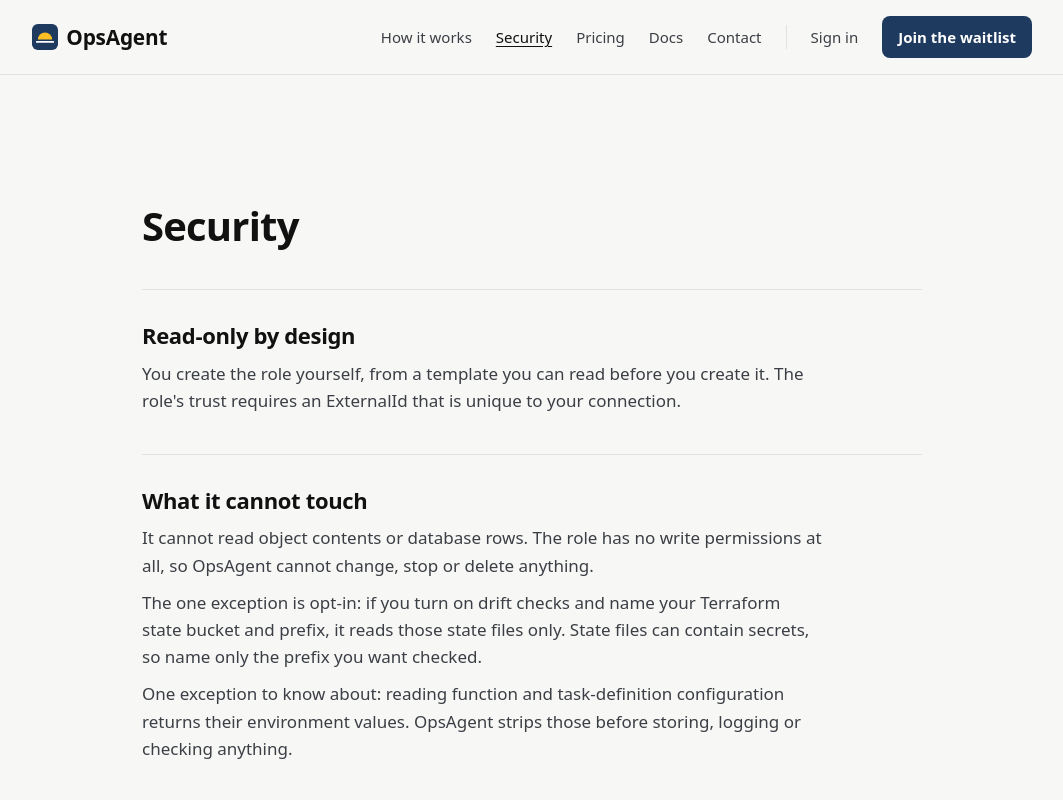
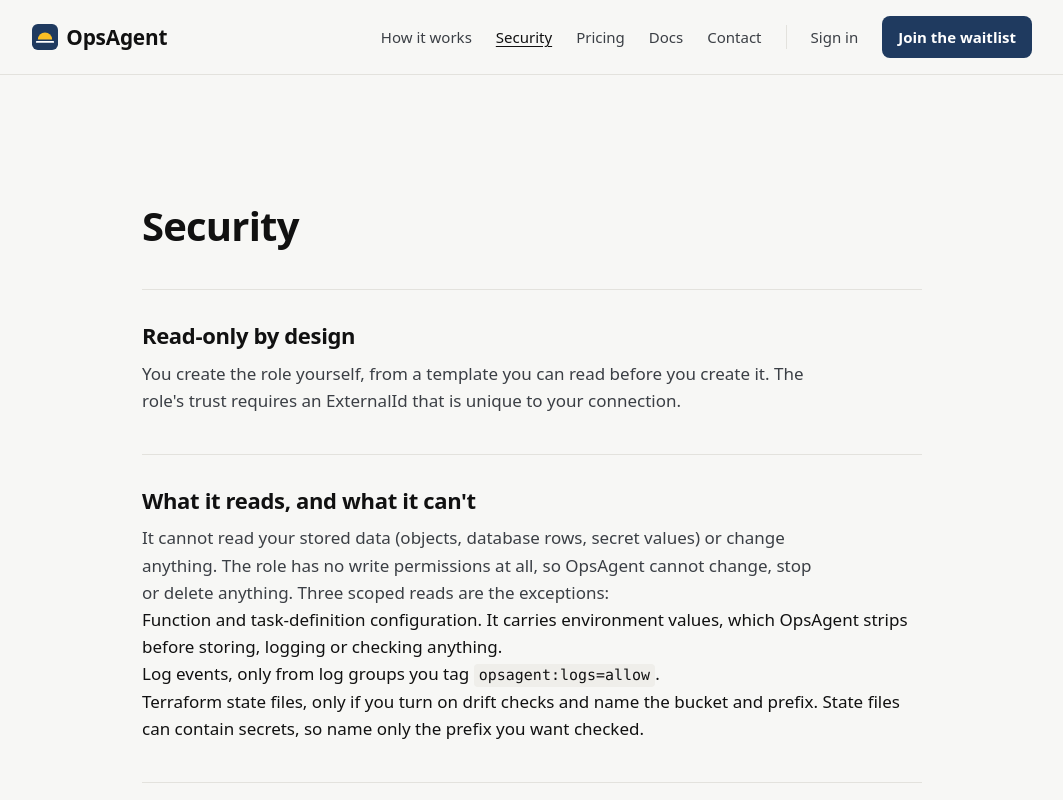
Before and after one commit to OpsAgentDev/opsagent-web, a Next.js app: page /security in a window 1280 px wide. Shown: the top 800 px of the page, without its empty margins (108-1171 px from the left). Built offline with nearby package versions, Linux system fonts and the light colour scheme.

Commit message:
Marketing: consistent trust claims, security exceptions list, menu close, contrast, contact heading

```diff
--- a/app/(marketing)/contact/page.tsx
+++ b/app/(marketing)/contact/page.tsx
@@ -13,7 +13,7 @@ export default async function Contact({ searchParams }: { searchParams: Promise<
   const initial = TOPICS.find((x) => x.value === t)?.value ?? "general";
   return (
     <main className="page">
-      <h1>Contact</h1>
+      <h1>Talk to us</h1>
       <p>Questions, security reports, partnerships. We reply to you by email.</p>
       <ContactForm initialTopic={initial} />
     </main>
--- a/app/(marketing)/how-it-works/page.tsx
+++ b/app/(marketing)/how-it-works/page.tsx
@@ -17,7 +17,7 @@ export default function HowItWorks() {
           <h2>Connect read-only</h2>
           <p>
             You create one role in your cloud account in one click. It can list and describe resources and read
-            billing and security findings. It cannot read your stored data (except Terraform state files you choose to share for drift checks) or change anything. AWS is the first supported
+            billing and security findings. It cannot read your stored data or change anything, with a few opt-in exceptions listed on the Security page. AWS is the first supported
             provider.
           </p>
         </li>
--- a/app/(marketing)/marketing.css
+++ b/app/(marketing)/marketing.css
@@ -292,7 +292,7 @@ body:has(.mkt) { background: #f7f7f5; }
 .mkt .contact { max-width: 560px; margin-top: 24px; }
 .mkt .contact label { display: block; margin: 16px 0 6px; font-weight: 600; }
 .mkt .contact input, .mkt .contact select, .mkt .contact textarea {
-  width: 100%; padding: 10px 12px; font: inherit; border: 1px solid var(--line); border-radius: 8px; background: #fff;
+  width: 100%; padding: 10px 12px; font: inherit; border: 1px solid #8a877f; border-radius: 8px; background: #fff;
 }
 .mkt .contact input:focus-visible, .mkt .contact select:focus-visible, .mkt .contact textarea:focus-visible, .mkt .contact button:focus-visible { outline: 2px solid var(--navy); outline-offset: 2px; }
 .mkt .contact button {
--- a/app/(marketing)/page.tsx
+++ b/app/(marketing)/page.tsx
@@ -14,7 +14,7 @@ const DAY_NIGHT = [
 const STEPS = [
   {
     title: "Connect read-only",
-    body: "Create a role in one click. It can read how your cloud is set up and what it costs, and it physically cannot read your data.",
+    body: "Create a role in one click. It can read how your cloud is set up and what it costs, and it cannot read your stored data or change anything, except what you opt into (see Security).",
   },
   {
     title: "Checks run",
@@ -43,7 +43,7 @@ const CHECKS = [
 
 const NEVER = [
   ["Write to your infrastructure", "Its role has no write permissions, so it cannot change, stop or delete anything."],
-  ["Read your data", "It never reads objects, rows or secrets; only configuration, metadata and billing."],
+  ["Read your data", "It cannot read your stored data (objects, database rows, secret values); it reads configuration, metadata and billing, plus a few scoped reads you opt into, listed on the Security page."],
   ["Spam you with noise", "Only urgent findings will ever interrupt you, and only on the channels you choose. Everything else waits for your morning briefing."],
   ["Resell AI", "You bring your own agent or model key, and pay your AI provider directly."],
 ];
--- a/app/(marketing)/security/page.tsx
+++ b/app/(marketing)/security/page.tsx
@@ -3,7 +3,7 @@ import Link from "next/link";
 
 export const metadata: Metadata = {
   title: "Security · OpsAgent",
-  description: "OpsAgent is read-only by design: a role you create, no write access, no reading of your data.",
+  description: "OpsAgent is read-only by design: a role you create, no write access, it cannot read your stored data or change anything, except a few scoped reads you opt into.",
 };
 
 export default function Security() {
@@ -18,19 +18,25 @@ export default function Security() {
         </p>
       </section>
       <section>
-        <h2>What it cannot touch</h2>
+        <h2>What it reads, and what it can&apos;t</h2>
         <p>
-          It cannot read object contents or database rows. The role has no write permissions at all, so OpsAgent
-          cannot change, stop or delete anything.
+          It cannot read your stored data (objects, database rows, secret values) or change anything. The role has no
+          write permissions at all, so OpsAgent cannot change, stop or delete anything. Three scoped reads are the
+          exceptions:
         </p>
-        <p>
-          The one exception is opt-in: if you turn on drift checks and name your Terraform state bucket and prefix, it
-          reads those state files only. State files can contain secrets, so name only the prefix you want checked.
-        </p>
-        <p>
-          One exception to know about: reading function and task-definition configuration returns their environment
-          values. OpsAgent strips those before storing, logging or checking anything.
-        </p>
+        <ul>
+          <li>
+            Function and task-definition configuration. It carries environment values, which OpsAgent strips before
+            storing, logging or checking anything.
+          </li>
+          <li>
+            Log events, only from log groups you tag <code>opsagent:logs=allow</code>.
+          </li>
+          <li>
+            Terraform state files, only if you turn on drift checks and name the bucket and prefix. State files can
+            contain secrets, so name only the prefix you want checked.
+          </li>
+        </ul>
       </section>
       <section>
         <h2>Your data</h2>
@@ -38,6 +44,7 @@ export default function Security() {
           OpsAgent stores inventory metadata, findings and the evidence behind them. It is stored on Railway, in the
           United States.
         </p>
+        <p>OpsAgent&apos;s outbound IP addresses are not fixed yet; we will publish them here once they are.</p>
         <p>
           Secrets such as Slack tokens are encrypted with a per-organisation key, which is itself wrapped by a master
           key.
--- a/components/marketing/MenuToggle.tsx
+++ b/components/marketing/MenuToggle.tsx
@@ -38,12 +38,12 @@ export function MenuToggle({ links }: { links: { href: string; label: string }[]
       </button>
       <nav id="site-menu" aria-label="Main" className={open ? "open" : undefined}>
         {links.map((l) => (
-          <Link key={l.href} href={l.href} aria-current={pathname === l.href ? "page" : undefined}>
+          <Link key={l.href} href={l.href} onClick={() => setOpen(false)} aria-current={pathname === l.href ? "page" : undefined}>
             {l.label}
           </Link>
         ))}
-        <Link href="/sign-in" className="sign-in">Sign in</Link>
-        <Link href="/#waitlist" className="join">Join the waitlist</Link>
+        <Link href="/sign-in" className="sign-in" onClick={() => setOpen(false)}>Sign in</Link>
+        <Link href="/#waitlist" className="join" onClick={() => setOpen(false)}>Join the waitlist</Link>
       </nav>
     </div>
   );
```
Also changed, not shown: 1 other file (tests, documents, lock files or other folders).
